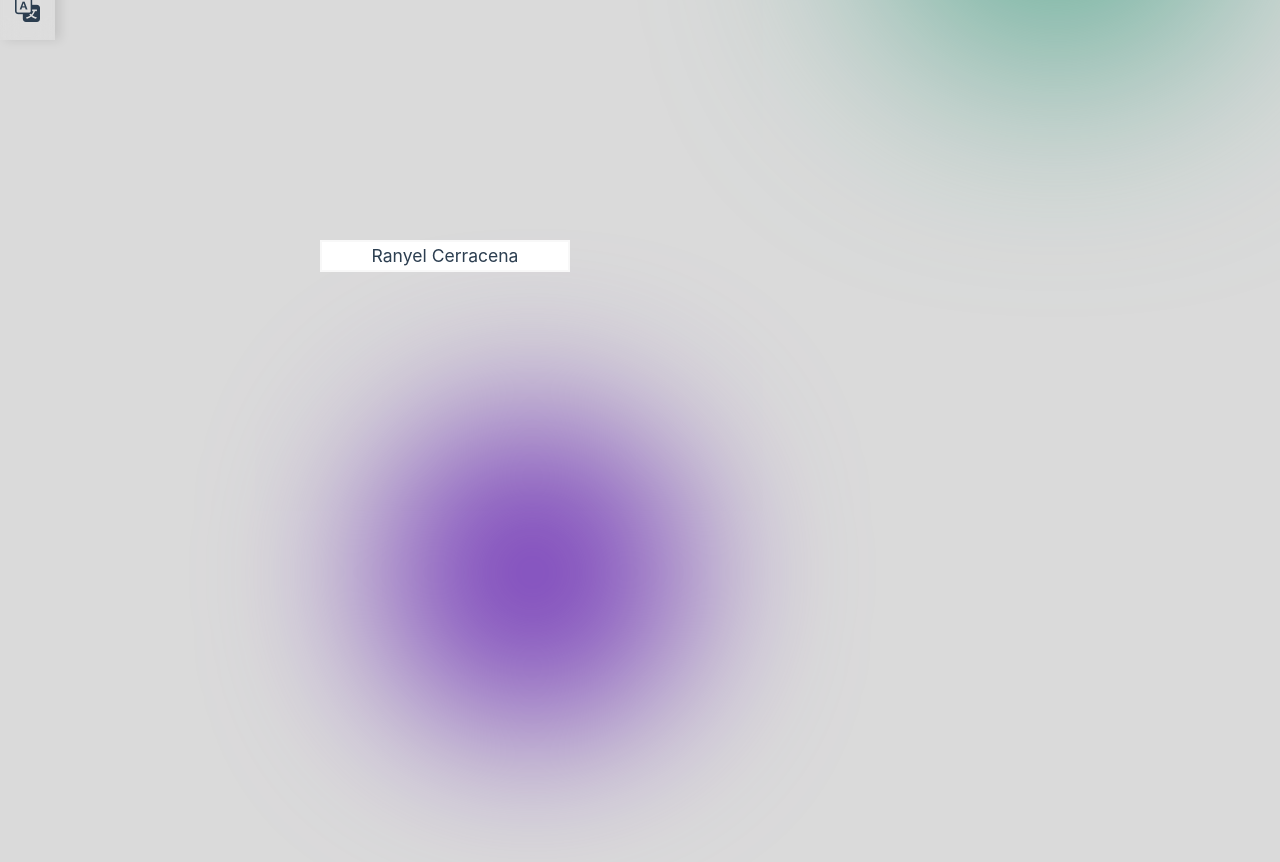
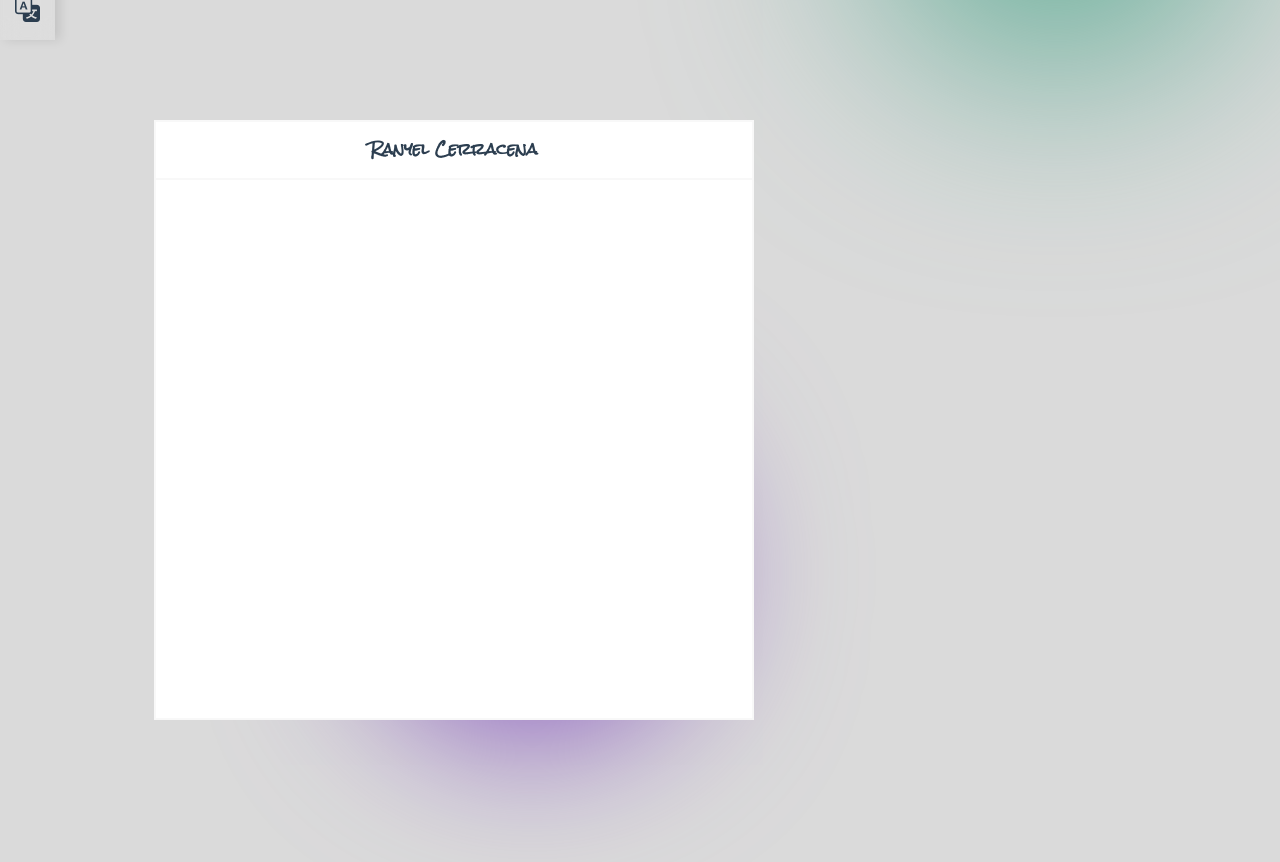
Before and after one commit to RanyelCerracena/Portfolio, a Vue app: page / in a window 1280 px wide. Shown: the part 760-1622 px from the top of the page. Built offline with nearby package versions, Linux system fonts and the light colour scheme; a web font is replaced by a local one.

Commit message:
Atualização da interface da area do sobre mim

```diff
--- a/index.html
+++ b/index.html
@@ -10,6 +10,9 @@
       href="https://fonts.googleapis.com/css2?family=Ancizar+Serif:ital,wght@0,300..900;1,300..900&family=Kumar+One+Outline&family=Limelight&family=Manufacturing+Consent&family=Notable&family=Oi&family=Open+Sans:ital,wght@0,300..800;1,300..800&family=Poppins:ital,wght@0,100;0,200;0,300;0,400;0,500;0,600;0,700;0,800;0,900;1,100;1,200;1,300;1,400;1,500;1,600;1,700;1,800;1,900&family=Roboto:ital,wght@0,100..900;1,100..900&family=Workbench&display=swap"
       rel="stylesheet"
     />
+    <link rel="preconnect" href="https://fonts.googleapis.com" />
+    <link rel="preconnect" href="https://fonts.gstatic.com" crossorigin />
+    <link href="https://fonts.googleapis.com/css2?family=Rock+Salt&display=swap" rel="stylesheet" />
     <link
       rel="stylesheet"
       href="https://cdn.jsdelivr.net/npm/bootstrap-icons@1.13.1/font/bootstrap-icons.min.css"
--- a/src/views/AboutMeView.vue
+++ b/src/views/AboutMeView.vue
@@ -2,7 +2,10 @@
   <div class="aboutMe">
     <section class="aboutMeContent">
       <div class="meCard">
-        <h3>Ranyel Cerracena</h3>
+        <h4 class="myName">Ranyel Cerracena</h4>
+        <div class="meContent">
+
+        </div>
       </div>
       <div class="mediaCard">
 
@@ -15,6 +18,7 @@
   </div>
 </template>
 <script setup>
+
 defineOptions({
   name: 'AboutMeView',
 });
@@ -23,7 +27,6 @@ defineOptions({
 .aboutMe {
   height: 100vh;
   width: 100vw;
-  background-color: transparent;
 }
 
 .aboutMeContent {
@@ -35,12 +38,27 @@ defineOptions({
 
 .meCard {
   display: flex;
-  justify-content: center;
+  justify-content: space-between;
+  align-items: center;
+  flex-direction: column;
   position: absolute;
-  top: 25%;
-  left: 25%;
-  width: 250px;
+  top: 10%;
+  left: 12%;
+  width: 600px;
+  height: 600px;
   border: 2px solid var(--color-background-soft);
   background-color: var(--color-background);
+  padding: 15px 0 0 0;
+}
+
+.meContent {
+  height: 93%;
+  width: 100%;
+  border-top: 2px solid var(--color-background-soft);
+}
+
+.myName{
+  font-family: "Rock Salt", cursive;
+  font-weight: bold;
 }
 </style>
```
